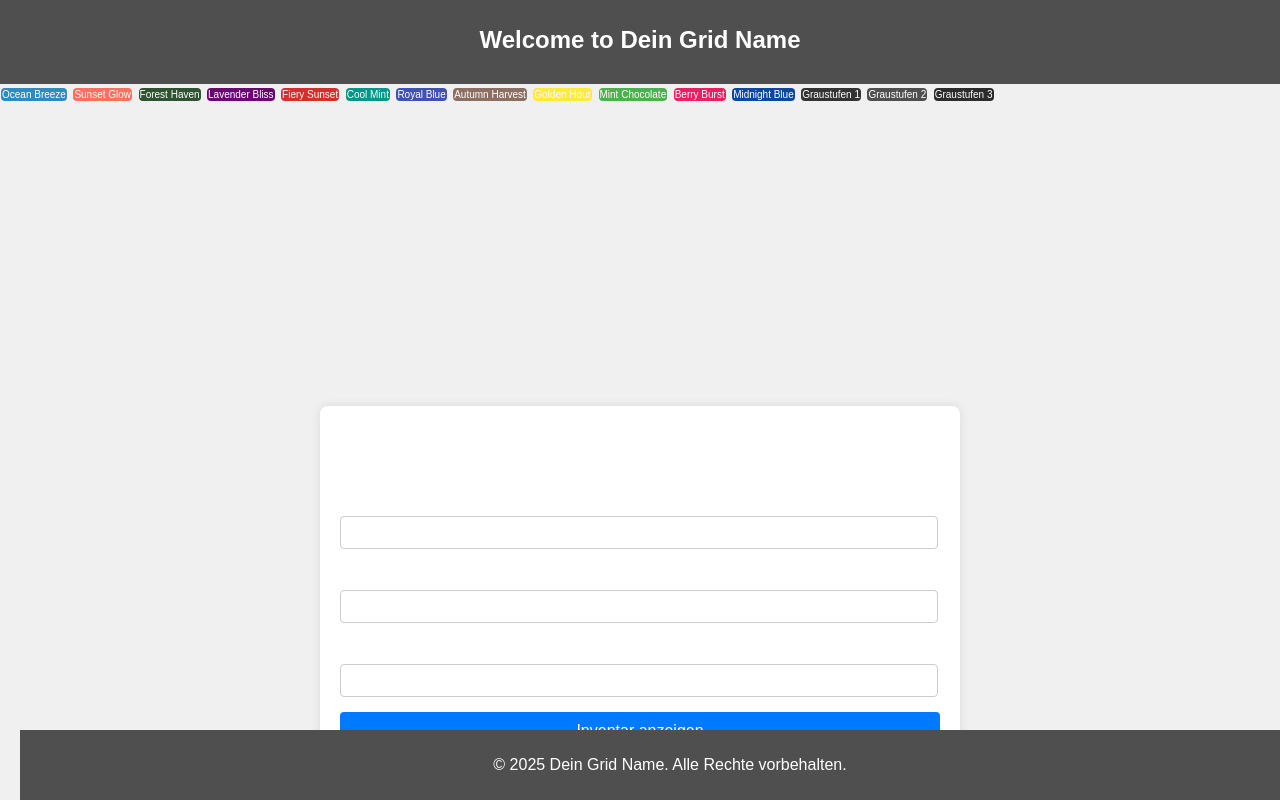
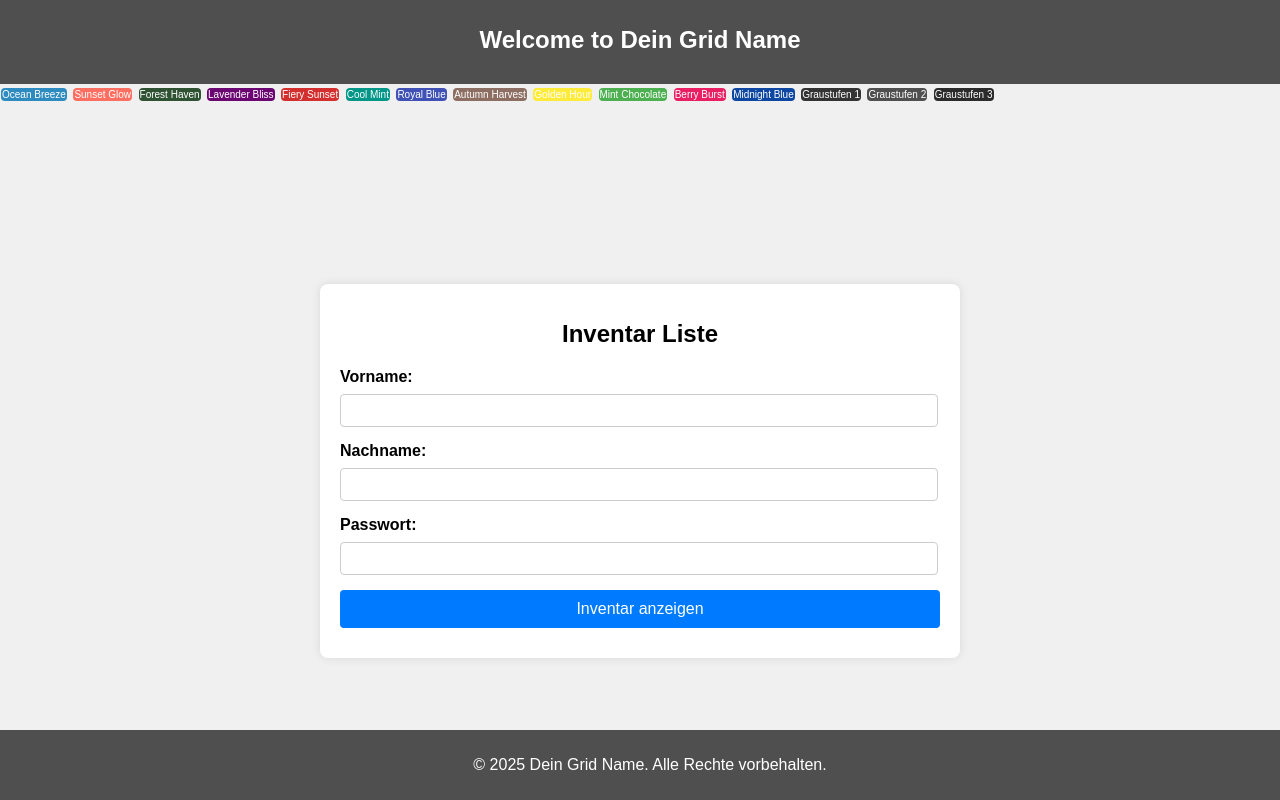
Before and after one commit to ManfredAabye/OpenSim.Webinterface, a PHP site: page /stream/listinventar.php in a window 1280 px wide. Run offline with PHP 8.4, Linux system fonts and the light colour scheme.

Commit message:
09022025-3

```diff
--- a/iarservice.php
+++ b/iarservice.php
@@ -112,7 +112,7 @@ function loadiar($vorname, $nachname, $passwort, $datei, $dateiname) {
 
     header, footer { flex-shrink: 0; }
     main { flex-grow: 1; display: flex; justify-content: center; align-items: center; padding: 20px; background-color: #fff; }
-    .form-container { background-color: #fff; padding: 20px; border-radius: 8px; box-shadow: 0 0 10px rgba(0, 0, 0, 0.1); max-width: 400px; width: 100%; }
+    .form-container { background-color: #fff; color: black; padding: 20px; border-radius: 8px; box-shadow: 0 0 10px rgba(0, 0, 0, 0.1); max-width: 400px; width: 100%; }
     h1 { font-size: 24px; margin-bottom: 20px; text-align: center; }
     label { display: block; margin-bottom: 8px; font-weight: bold; }
     input[type="text"], input[type="password"], input[type="file"] { width: calc(100% - 20px); padding: 8px; margin-bottom: 15px; border: 1px solid #ccc; border-radius: 4px; }
--- a/listinventar.php
+++ b/listinventar.php
@@ -79,11 +79,11 @@ function listinventar($vorname, $nachname, $db_username, $db_password, $db_name)
 ?>
 
 <style>
-    body { font-family: Arial, sans-serif; background-color: #f0f0f0; margin: 0; padding: 0; display: flex; flex-direction: column; height: 100vh; }
-    .container { display: flex; flex-direction: column; flex: 1; }
+    body { font-family: Arial, sans-serif; background-color: #f0f0f0; color: black; margin: 0; padding: 0; display: flex; flex-direction: column; height: 100vh; }
+    .containerlist { display: flex; flex-direction: column; flex: 1; }
     header, footer { flex-shrink: 0; }
     main { flex-grow: 1; display: flex; justify-content: center; align-items: center; }
-    .form-container { background-color: #fff; padding: 20px; border-radius: 8px; box-shadow: 0 0 10px rgba(0, 0, 0, 0.1); max-width: 600px; width: 100%; }
+    .form-containerlist { background-color: #fff; padding: 20px; border-radius: 8px; box-shadow: 0 0 10px rgba(0, 0, 0, 0.1); max-width: 600px; width: 100%; }
     h1 { font-size: 24px; margin-bottom: 20px; text-align: center; }
     label { display: block; margin-bottom: 8px; font-weight: bold; }
     input[type="text"], input[type="password"] { width: calc(100% - 20px); padding: 8px; margin-bottom: 15px; border: 1px solid #ccc; border-radius: 4px; }
@@ -93,9 +93,9 @@ function listinventar($vorname, $nachname, $db_username, $db_password, $db_name)
     .inventory-list li { padding: 8px; background-color: #f9f9f9; margin-bottom: 5px; border: 1px solid #ccc; border-radius: 4px; }
 </style>
 
-<div class="container">
+<div class="containerlist">
     <main>
-        <div class="form-container">
+        <div class="form-containerlist">
             <h1>Inventar Liste</h1>
             <form method="POST" action="listinventar.php">
                 <label for="vorname">Vorname:</label>
--- a/partner.php
+++ b/partner.php
@@ -27,11 +27,8 @@ form input[type="submit"]:hover {background-color: #0056b3;}
         $nachname2 = filter_input(INPUT_POST, 'nachname2', FILTER_SANITIZE_STRING);
         $reg_pass = filter_input(INPUT_POST, 'reg_pass', FILTER_SANITIZE_STRING);
 
-        // List of valid registration passwords
-        $registration_passwords = ["enqkUpgghfghfgNawDec6pU", "9ETrW2ertertkhr9gcr6bS", "JaJccasdasddfGTxzFUTjWy"];
-
         if ($vorname1 && $nachname1 && $vorname2 && $nachname2 && $reg_pass) {
-            if (in_array($reg_pass, $registration_passwords)) {
+            if (in_array($reg_pass, $registration_passwords_partner)) {
                 $con = mysqli_connect(DB_SERVER, DB_USERNAME, DB_PASSWORD, DB_NAME);
 
                 // Get PrincipalID of person 1
--- a/passwordreset.php
+++ b/passwordreset.php
@@ -25,11 +25,8 @@ form input[type="submit"]:hover {background-color: #0056b3;}
         $new_password = filter_input(INPUT_POST, 'new_password', FILTER_SANITIZE_STRING);
         $reg_pass = filter_input(INPUT_POST, 'reg_pass', FILTER_SANITIZE_STRING);
 
-        // List of valid registration passwords
-        $registration_passwords = ["aTzWGY8dfgdfggdH4jNxC9", "nrUFDfxbertrtZGP8NBj8", "YMXKGhjkhjkhNg2eWXVNqp"];
-
         if ($email && $new_password && $reg_pass) {
-            if (in_array($reg_pass, $registration_passwords)) {
+            if (in_array($reg_pass, $registration_passwords_reset)) {
                 $hashed_password = password_hash($new_password, PASSWORD_BCRYPT);
                 $con = mysqli_connect(DB_SERVER, DB_USERNAME, DB_PASSWORD, DB_NAME);
 
--- a/registeruser.php
+++ b/registeruser.php
@@ -2,9 +2,6 @@
 $title = "Register";
 include 'include/config.php';
 include 'include/header.php';
-
-// Define the list of admin-provided registration passwords
-$registration_passwords = ["rUKBGMhZghjghjPEwps454", "bXWpdm8dfgdfgCwbjDCE6Z", "rksYwereraHJfkFvavLE"];
 ?>
 
 <style>
@@ -33,7 +30,7 @@ form input[type="submit"]:hover {background-color: #0056b3;}
         $reg_pass = filter_input(INPUT_POST, 'reg_pass', FILTER_SANITIZE_STRING);
 
         if ($vorname && $nachname && $passw && $email && $prim_uuid && $modell && $reg_pass) {
-            if (in_array($reg_pass, $registration_passwords)) {
+            if (in_array($reg_pass, $registration_passwords_register)) {
                 // Command to create a new user
                 $command = "screen -S RO -p 0 -X eval \"stuff 'create user $vorname $nachname $passw $email $prim_uuid $modell'^M\"";
 
```
Also changed, not shown: economycashbook.php (+5 -5 lines), include/config.example.php (+11 -3 lines).
